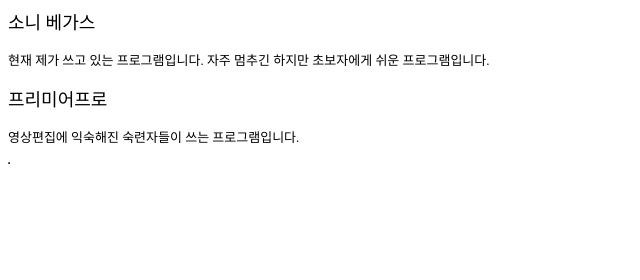
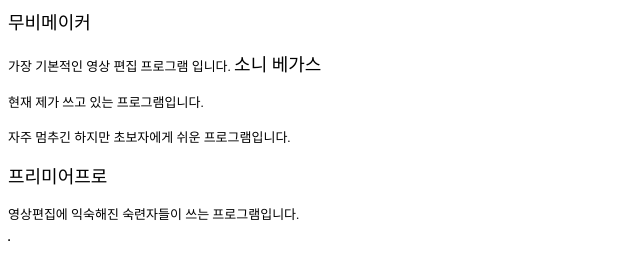
Before and after one commit to ParkYein0413/kunapia0413, a plain HTML site: page right3.html in a window 1280 px wide. Shown: the whole page, without its empty margins (0-640 px from the left). Drawn offline with Linux system fonts and the light colour scheme.

Commit message:
Update right3.html

```diff
--- a/right3.html
+++ b/right3.html
@@ -7,16 +7,29 @@
 <body>
 <table border=1>
   <font size=4>
+    무비메이커
+  </font>
+  <p>
+    <a href=http://blogfiles.naver.net/20150205_113/ssu28680_1423124277752iz1QV_JPEG/20150205_171623.jpg>
+    </a>
+    <font size=2>
+      가장 기본적인 영상 편집 프로그램 입니다.
+  <font size=4>
     소니 베가스
   </font>
-  <a> <p>
+   <p>
+     <a href=http://cafefiles.naver.net/20140603_133/bcbbvgdaix_1401764518552PXh6X_JPEG/google_co_kr_20140527_153934.jpg>
+     </a>
   <font size=2>
     현재 제가 쓰고 있는 프로그램입니다.
+    <p>
     자주 멈추긴 하지만 초보자에게 쉬운 프로그램입니다.
- </font>   <a> <p>
+ </font>    <p>
   <font size=4>
     프리미어프로
-  </font>    <a> <p>
+  </font>     <p>
+  <a href=http://post.phinf.naver.net/MjAxODAyMTRfMTg5/MDAxNTE4NTkyNTgyNTE1.6KlCAZIF0lutrzoXdYI4D_FUJ0_oQlEFuQlkq5Ya0-4g.G8AEXtNWOi242Q-Ldn7GblLvc4tte7m_VER-JQeC-Oog.JPEG/IEkvNuGSG2MJa6MyhE9Tscxkd36Y.jpg>
+  </a>
   <font size=2>
   영상편집에 익숙해진 숙련자들이 쓰는 프로그램입니다.
      </font>
```
